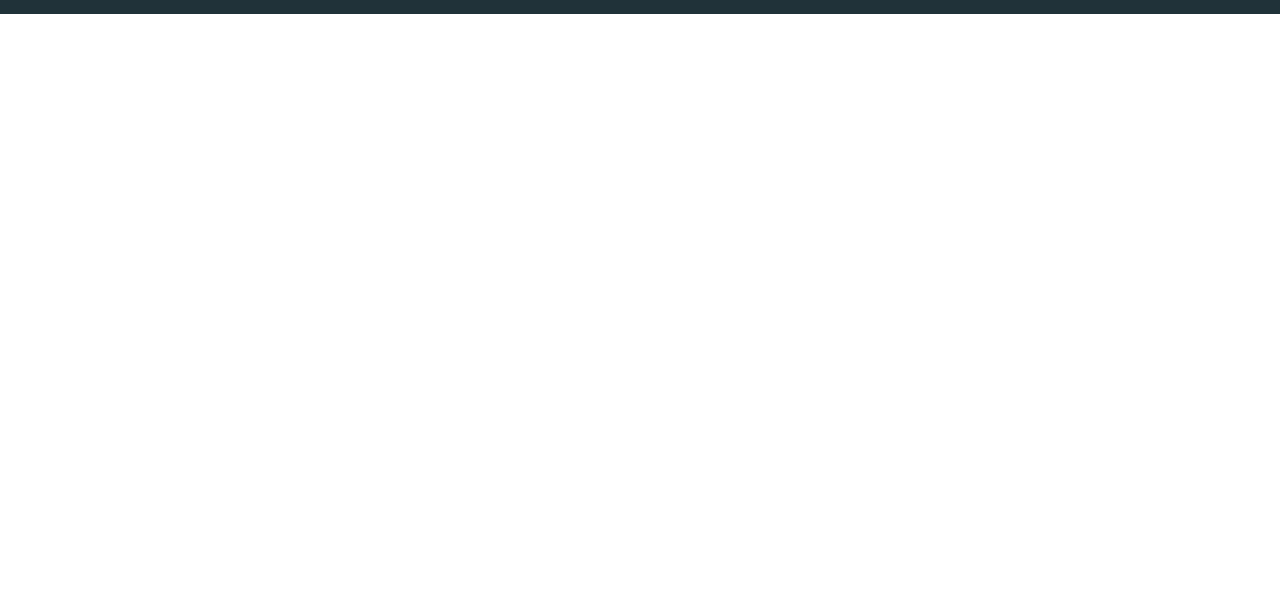
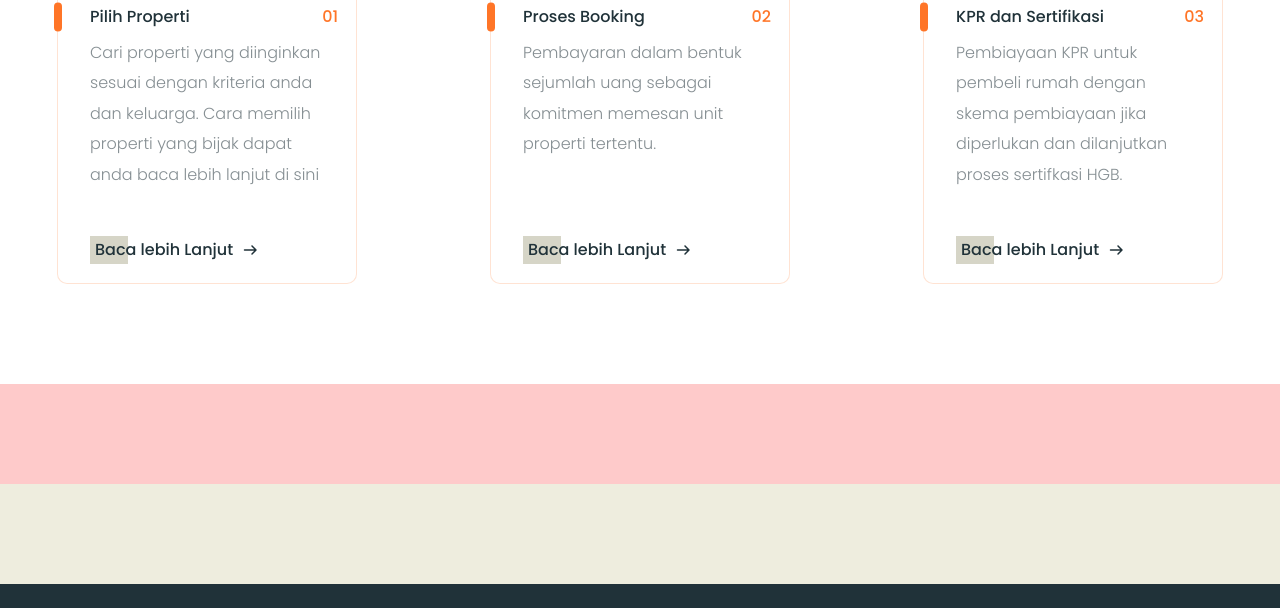
Before and after one commit to oleksandrway/real_estate_lending, a website built with Vite: page index.html in a window 1280 px wide. Shown: the part 1119-1727 px from the top of the page. Before the commit the page ends 1133 px from the top, so only its background shows below. Built offline with nearby package versions, Linux system fonts and the light colour scheme; some packages are replaced by stand-ins of ours.

Commit message:
stages section
adaptability and hover effects

```diff
--- a/index.html
+++ b/index.html
@@ -101,6 +101,49 @@
     </div>
   </section>
 
+
+  <section class="stages">
+    <div class="container">
+      <h2 class="title-2 stages__title">Tahapan Pembelian Properti yang Mudah dan Cepat</h2>
+      <div class="stages__container">
+        <div class="stages__item stages-item">
+          <div class="stages-item__header">
+            <h3 class="stages-item__title">Pilih Properti</h3>
+            <div class="stages-item__number">01</div>
+          </div>
+          <p class="mt-0.9rem mb-auto desc  desc--light">
+            Cari properti yang diinginkan sesuai dengan kriteria anda dan keluarga. Cara memilih properti yang bijak
+            dapat anda baca lebih lanjut di sini
+          </p>
+          <button class="stages-item__btn">
+            Baca lebih Lanjut
+            <img src="/stages/arrow.svg" alt="arrow icon">
+          </button>
+        </div>
+        <div class="stages__item stages-item">
+          <div class="stages-item__header">
+            <h3 class="stages-item__title">Proses Booking</h3>
+            <div class="stages-item__number">02</div>
+          </div>
+
+          <p class="mt-0.9rem mb-auto desc desc--light">Pembayaran dalam bentuk sejumlah uang sebagai komitmen memesan
+            unit properti tertentu.</p>
+          <button class="stages-item__btn">Baca lebih Lanjut <img src="/stages/arrow.svg" alt="arrow icon"></button>
+        </div>
+        <div class="stages__item stages-item">
+          <div class="stages-item__header">
+            <h3 class="stages-item__title">KPR dan Sertifikasi</h3>
+            <div class="stages-item__number">03</div>
+          </div>
+
+          <p class="mt-0.9rem mb-auto desc desc--light">Pembiayaan KPR untuk pembeli rumah dengan skema pembiayaan
+            jika diperlukan dan dilanjutkan proses sertifkasi HGB.</p>
+          <button class="stages-item__btn">Baca lebih Lanjut <img src="/stages/arrow.svg" alt="arrow icon"></button>
+        </div>
+      </div>
+    </div>
+  </section>
+
   <div class="h-10rem  bg-red-200 temporary-devider"> </div>
   <div class="h-10rem  bg-[var(--color-tertiary-light)] temporary-devider"> </div>
   <footer class="footer">
--- a/src/scss/base/config.scss
+++ b/src/scss/base/config.scss
@@ -21,7 +21,8 @@ html {
 body {
   font-family: "Poppins", sans-serif;
   color: var(--color-primary-dark);
-
+  line-height: 1.5;
+  font-weight: 500;
   font-size: 1.6rem;
 }
 
--- a/src/scss/base/reusable-elements.scss
+++ b/src/scss/base/reusable-elements.scss
@@ -4,6 +4,9 @@
   transition: all 0.3s;
   padding: 1.3rem 4.1rem;
   line-height: 1.5;
+  display: flex;
+  justify-content: center;
+
   &--padding-big {
     padding: 1.3rem 5.5rem;
   }
@@ -18,7 +21,6 @@
   }
   &--primary-transparent {
     color: var(--color-primary-dark);
-    // border: 0.1rem solid var(--color-primary-dark);
     box-shadow: inset 0px 0px 0px 0.1rem var(--color-primary-dark);
 
     &:hover {
@@ -38,12 +40,16 @@
 }
 
 .title-1 {
-  font-weight: 600;
   font-size: 5.6rem;
-  line-height: 1.5;
 }
 
 .title-2 {
+  font-size: 3.6rem;
+}
+
+.title-1,
+.title-2 {
+  font-weight: 600;
 }
 
 .desc {
@@ -58,20 +64,31 @@
   .title-1 {
     font-size: 3.6rem;
   }
+
+  .title-2 {
+    font-size: 3.2rem;
+  }
 }
 
 @screen <md {
-  .title-1 {
-    font-size: 3.6rem;
-  }
 }
 @screen <sm {
   .btn {
     width: 100%;
     max-width: 29rem;
   }
+
   .title-1 {
     font-size: 2.2rem;
+  }
+
+  .title-2 {
+    font-size: 2rem;
+  }
+
+  .title-1,
+  .title-2 {
+    text-align: center;
   }
 
   .desc {
--- a/src/scss/components/promo.scss
+++ b/src/scss/components/promo.scss
@@ -107,7 +107,6 @@
 
 @screen <sm {
   .promo__title {
-    text-align: center;
     margin-top: 3.3rem;
   }
 
--- /dev/null
+++ b/src/scss/components/stages.scss
@@ -0,0 +1,104 @@
+.stages {
+  padding: 10rem 0;
+}
+
+.stages__title {
+  max-width: 53rem;
+}
+
+.stages__container {
+  display: flex;
+  gap: 2rem;
+  flex-wrap: wrap;
+  margin-top: 6.4rem;
+  justify-content: space-between;
+}
+
+.stages__item {
+  max-width: 30rem;
+}
+
+.stages-item {
+  box-shadow: inset 0px 0px 0px 0.1rem var(--color-secondary-light);
+  border-radius: 1rem;
+  padding: 2.1rem 3.3rem 2rem 3.3rem;
+  display: flex;
+  flex-direction: column;
+
+  &:hover {
+    box-shadow: inset 0px 0px 0px 0.25rem var(--color-secondary-light);
+  }
+}
+
+.stages-item__header {
+  display: flex;
+  justify-content: space-between;
+}
+
+.stages-item__title {
+  position: relative;
+
+  &::before {
+    content: "";
+    position: absolute;
+    width: 0.8rem;
+    height: 120%;
+    left: -3.6rem;
+    top: 50%;
+    transform: translateY(-50%);
+    display: block;
+    background-color: var(--color-secondary-dark);
+    border-radius: 0.4rem;
+  }
+}
+
+.stages-item__number {
+  color: var(--color-secondary-dark);
+  margin-right: -1.4rem;
+}
+
+.stages-item__btn {
+  display: flex;
+  align-items: center;
+  gap: 1rem;
+  margin-top: 4.6rem;
+  position: relative;
+  padding: 0.2rem 0.5rem;
+  align-self: start;
+
+  &:before {
+    content: "";
+    position: absolute;
+    left: 0;
+    top: 0;
+    display: block;
+    width: 22%;
+    height: 100%;
+    z-index: -1;
+    background-color: var(--color-tertiary-dark);
+    transition: all 0.3s;
+  }
+
+  &:hover {
+    &:before {
+      width: 100%;
+    }
+  }
+}
+
+@screen <lg {
+  .stages__container {
+    justify-content: space-evenly;
+  }
+
+  .stages__title {
+    margin: 0 auto;
+    text-align: center;
+  }
+}
+
+@screen <sm {
+  .stages {
+    padding: 7rem 0 9rem 0;
+  }
+}
--- a/src/scss/main.scss
+++ b/src/scss/main.scss
@@ -4,3 +4,4 @@
 @import "components/header.scss";
 @import "components/footer.scss";
 @import "components/promo.scss";
+@import "components/stages.scss";
```
Also changed, not shown: public/stages/arrow.svg (added).
